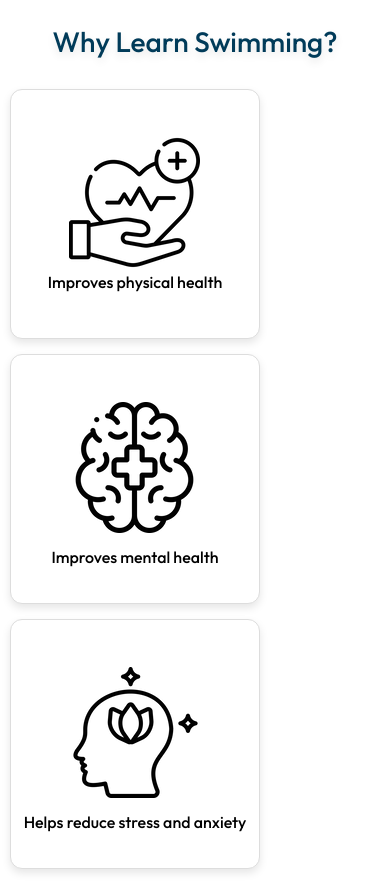
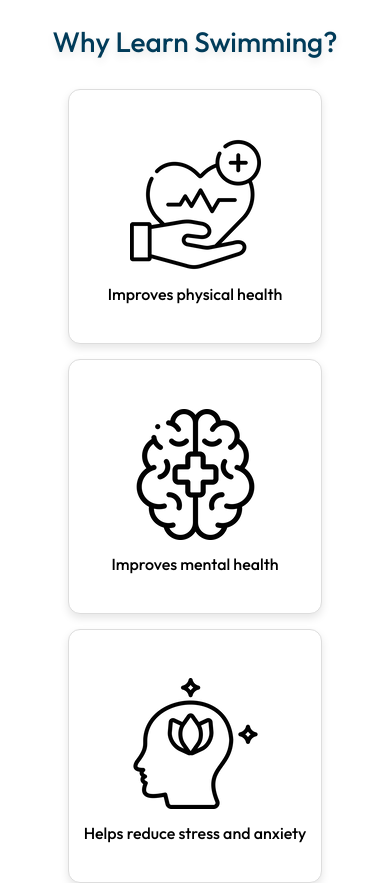
Before and after one commit to kaidoverse/swimweb, a React (Vite) app: page / in a window 390 px wide. Shown: the part 860-1743 px from the top of the page. Built offline with nearby package versions, Linux system fonts and the light colour scheme.

Commit message:
new update

```diff
--- a/src/App.jsx
+++ b/src/App.jsx
@@ -29,7 +29,8 @@ const App = () => {
         <WhyChooseUs />
 
         <About />
-
+        <Takers />
+        <Achievement />
         <Program />
 
         {/* <TestimonialCarousel /> */}
@@ -42,8 +43,7 @@ const App = () => {
         {/* <Title subTitle='FIND OUT MORE' /> */}
 
         {/* <Title title='why choose us?' /> */}
-        <Takers />
-        <Achievement />
+
         {/* <Instructor /> */}
         <Testimonials />
         <MeetTeam />
--- a/src/Components/Instructor/Instructor.css
+++ b/src/Components/Instructor/Instructor.css
@@ -34,20 +34,26 @@
   width: 50px;
   /* height: 50px; */
   /* margin-top: 50px; */
+  margin-left: 80px;
+  margin-right: 80px;
   border-radius: 50%;
   cursor: pointer;
   background: #013b59;
+  /* margin: 0 5px; */
   /* z-index: 10; */
 }
 
-.next-btnn {
-  right: 100px;
+/* .next-btnn {
+  margin-right: 100px;
 }
 
 .back-btnn {
-  /* left: -10px; */
-  /* right: auto; */
-  left: 100px;
+  margin-left: 100px;
+} */
+
+.back-btnn {
+  right: auto;
+  left: 0;
 }
 
 .sliderr {
@@ -97,7 +103,6 @@
 .user-infoo h3 {
   color: #013b59;
   font-size: 20px;
-
   margin: 0;
 }
 
@@ -111,7 +116,7 @@
   overflow-y: auto;
 }
 
-@media (max-width: 800px) {
+/* @media (max-width: 800px) {
   .instructorr {
     padding: 0 30px;
   }
@@ -148,4 +153,45 @@
   .slidee p {
     font-size: 14px;
   }
+} */
+
+.sliderr ul li {
+  list-style: none;
+  width: 100%;
+  padding: 20px;
 }
+
+@media (max-width: 2560px) and (min-width: 1440px) {
+  .next-btnn,
+  .back-btnn {
+    margin-left: 80px;
+    margin-right: 80px;
+  }
+}
+
+@media (max-width: 1440px) and (min-width: 768px) {
+  .instructorr {
+    padding: 5%;
+  }
+  .sliderr ul {
+    width: 200%;
+  }
+
+  .sliderr ul li {
+    width: 25%;
+  }
+
+  .next-btnn,
+  .back-btnn {
+    margin-left: 10px;
+    margin-right: 10px;
+  }
+}
+
+@media (max-width: 768px) and (min-width: 425px) {
+  .sliderr ul {
+    display: flex;
+    width: 400%;
+    transition: 0.5s;
+  }
+}
--- a/src/Components/Takers/Takers.css
+++ b/src/Components/Takers/Takers.css
@@ -1,4 +1,3 @@
-/* Base styles */
 .Takers {
   display: flex;
   flex-direction: column;
@@ -18,10 +17,10 @@
   color: white;
 }
 
-.items {
+.itemsx {
   display: flex;
   justify-content: space-around;
-  align-items: stretch;
+  /* align-items: stretch; */
   width: 100%;
   max-width: 1200px;
 }
@@ -73,7 +72,7 @@
   fill: #ffffff;
 } */
 
-/* @media (min-width: 2560px) {
+@media (min-width: 2560px) {
   .heading-0 {
     font-size: 50px;
     margin-bottom: 60px;
@@ -109,9 +108,9 @@
     margin-bottom: 40px;
   }
 
-  .items {
-    flex-direction: column;
-    align-items: center;
+  .itemsx {
+    flex-direction: row;
+    align-items: stretch;
   }
 
   .image {
@@ -123,7 +122,7 @@
   }
 
   .image p {
-    font-size: 0.9rem;
+    font-size: 17px;
     line-height: 22px;
   }
 }
@@ -132,6 +131,11 @@
   .heading-0 {
     font-size: 30px;
     margin-bottom: 30px;
+  }
+
+  .itemsx {
+    flex-direction: column;
+    align-items: center;
   }
 
   .image {
@@ -143,47 +147,95 @@
   }
 
   .image p {
-    font-size: 0.85rem;
+    font-size: 17px;
     line-height: 20px;
   }
 }
 
 @media (max-width: 425px) and (min-width: 375px) {
   .heading-0 {
-    font-size: 28px;
-    margin-bottom: 25px;
+    font-size: 30px;
+    margin-bottom: 30px;
+  }
+
+  .itemsx {
+    flex-direction: column;
+    align-items: center;
   }
 
   .image {
-    max-width: 95%;
+    max-width: 60%;
   }
 
   .image h1 {
-    font-size: 22px;
+    font-size: 24px;
   }
 
   .image p {
-    font-size: 0.8rem;
-    line-height: 18px;
+    font-size: 15px;
+    line-height: 20px;
+  }
+}
+@media (max-width: 375px) and (min-width: 320px) {
+  .heading-0 {
+    font-size: 20px;
+    margin-bottom: 10px;
+  }
+
+  .itemsx {
+    flex-direction: column;
+    align-items: center;
+  }
+
+  .image {
+    max-width: 25%;
+  }
+
+  .image h1 {
+    font-size: 16px;
+  }
+
+  .image p {
+    font-size: 16px;
+    line-height: 10px;
   }
 }
 
-@media (max-width: 375px) {
+@media (max-width: 320px) and (min-width: 100px) {
   .heading-0 {
-    font-size: 24px;
-    margin-bottom: 20px;
+    font-size: 20px;
+    margin-bottom: 10px;
+  }
+
+  .itemsx {
+    flex-direction: column;
+    align-items: center;
   }
 
   .image {
-    max-width: 100%;
+    max-width: 25%;
   }
 
   .image h1 {
-    font-size: 20px;
+    font-size: 16px;
   }
 
   .image p {
-    font-size: 0.75rem;
-    line-height: 16px;
+    font-size: 16px;
+    line-height: 10px;
+    overflow: hidden;
+  }
+}
+
+/* @media screen and (max-width: 425px) {
+  .Takers {
+    display: flex;
+    flex-direction: column;
+    align-items: center;
+  }
+  .itemsx {
+    flex-direction: column;
+    align-items: center;
+    width: 100%;
   }
 } */
--- a/src/Components/Takers/Takers.jsx
+++ b/src/Components/Takers/Takers.jsx
@@ -8,7 +8,7 @@ const Takers = () => {
     return (
         <div className="Takers">
             <h1 className="heading-0"> Why Choose Us?</h1>
-            <div className="items">
+            <div className="itemsx">
                 <div className="image">
                     <img src={difference} alt="healthcare" />
                     <h1>Safety-Centric Approach</h1>
@@ -21,7 +21,7 @@ const Takers = () => {
                 </div>
                 <div className="image">
                     <img src={watericon} alt="healthcare" />
-                    <h1>Qualified & Caring Instructors</h1>
+                    <h1>Qualified and Caring Instructors</h1>
                     <p>Our network of swim instructors are dedicated to nurturing and supporting students’ progress.</p>
                 </div>
             </div>
--- a/src/Components/WhyUs/WhyChooseUs.css
+++ b/src/Components/WhyUs/WhyChooseUs.css
@@ -1,4 +1,7 @@
 .whychoose {
+  display: flex;
+  flex-direction: column;
+  align-items: center;
   max-width: 1200px;
   margin: 0 auto;
   padding: 40px 20px;
@@ -6,7 +9,7 @@
 }
 
 .heading {
-  display: flex;
+  /* display: flex; */
   align-items: center;
   justify-content: center;
   margin-top: 20px;
@@ -18,12 +21,18 @@
   text-align: center;
 }
 
-.items {
+.itemss {
   display: flex;
   gap: 20px;
-  /* flex-wrap: wrap; */
   justify-content: center;
 }
+
+/* .items {
+  display: flex;
+  gap: 20px;
+  justify-content: center;
+  flex-wrap: wrap;
+} */
 
 .itemm {
   background-color: #fff;
@@ -31,15 +40,17 @@
   border: 1px solid #ddd;
   border-radius: 12px;
   box-shadow: 0 4px 8px rgba(0, 0, 0, 0.1);
-  width: 300px;
-  height: 300px;
   text-align: center;
   display: flex;
   flex-direction: column;
   justify-content: center;
   align-items: center;
   transition: transform 0.3s ease, box-shadow 0.3s ease;
+  flex: 1; /* Allow items to grow and fill space */
+  max-width: 300px; /* Set a maximum width for items */
 }
+
+/* Other styles remain unchanged */
 
 .itemm:hover {
   transform: translateY(-5px);
@@ -57,16 +68,18 @@
   }
 }
 
-@media (max-width: 768px) {
-  .items {
+@media screen and (max-width: 768px) {
+  .whychoose {
+    display: flex;
+    /* flex-direction: row; */
+    align-items: center;
+  }
+
+  .itemss {
+    display: flex;
     flex-direction: column;
     align-items: center;
     gap: 15px;
-  }
-
-  .item-card {
-    flex-direction: column;
-    align-items: center;
   }
 
   .itemm {
@@ -89,10 +102,10 @@
 @media (max-width: 425px) {
   .whychoose {
     display: flex;
-    flex-direction: column;
+    /* flex-direction: column; */
     justify-content: center;
     align-items: center;
-    min-height: 100vh;
+    /* min-height: 100vh; */
     padding: 20px 10px;
   }
 
@@ -101,14 +114,14 @@
     margin-bottom: 30px;
   }
 
-  .items {
+  /* .items {
     width: 100%;
-  }
+  } */
 
-  .itemm {
+  /* .itemm {
     max-width: 250px;
     padding: 12px;
-  }
+  } */
 
   .itemm .text {
     font-size: 16px;
--- a/src/Components/WhyUs/WhyChooseUs.jsx
+++ b/src/Components/WhyUs/WhyChooseUs.jsx
@@ -8,43 +8,27 @@ const WhyChooseUs = () => {
     return (
         <div className="whychoose">
             <h1 className="heading"> Why Learn Swimming?</h1>
-            <div className="items">
+            <div className="itemss">
                 <div className="itemm">
-                    <div className="item-card">
-                        <div claassName="image">
+                    <div className="image">
                         <img src={healthcare} alt="healthcare" />
                     </div>
-                        <h1 className="text">
-                            Improves
-                            physical health
-                        </h1>
-                    </div>
+                    <h1 className="text">Improves physical health</h1>
                 </div>
                 <div className="itemm">
-                    <div className="item-card">
                     <div className="image">
                         <img src={mental_health} alt="mental-health" />
                     </div>
-                        <div className="text">
-                            Improves
-                            mental health
-                            {/* <p>We believe that stronger swimmers are safer swimmers.</p> */}
-                        </div>
-                    </div>
+                    <div className="text">Improves mental health</div>
                 </div>
                 <div className="itemm">
-                    <div className="item-card">
                     <div className="image">
                         <img src={stress_relief} alt="stress-relief" />
                     </div>
-                        <div className="text">
-                            Helps reduce
-                            stress and anxiety
+                    <div className="text">Helps reduce stress and anxiety</div>
                 </div>
             </div>
 
-                </div>
-            </div>
         </div>
     );
 };
--- a/src/Routes/OurPackages/OurPackages.css
+++ b/src/Routes/OurPackages/OurPackages.css
@@ -109,6 +109,7 @@
   font-size: 16px;
   cursor: pointer;
   transition: background-color 0.3s ease;
+  /* margin: 0 50px; */
 }
 
 .cta-button:hover {
@@ -121,3 +122,9 @@
     /* flex: 1 1 100%; */
   }
 }
+
+@media screen and (max-width: 320px) {
+  .pricing-container h3 {
+    font-size: 16px;
+  }
+}
```
Also changed, not shown: src/Components/Testimonials/Testimonials.css (+14 -2 lines). Lines whose indentation alone changed are shown as unchanged.
